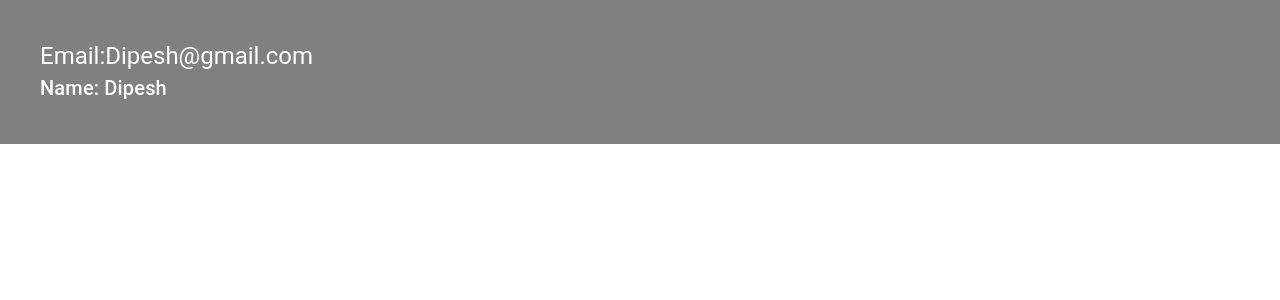
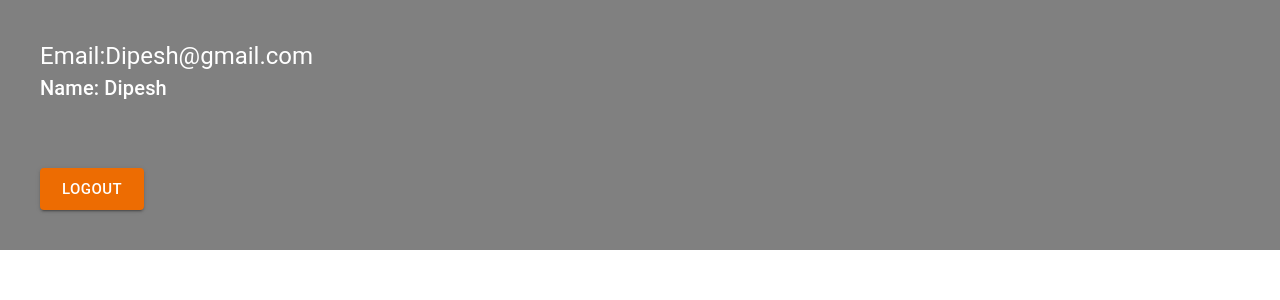
Before and after one commit to dipesh-develops/frontend-Authentication-and-Dashboard-React, a React (Create React App) app: page /dashboard in a window 1280 px wide. Shown: the top 300 px of the page. Built offline with nearby package versions, Linux system fonts and the light colour scheme.

Commit message:
dashboard

```diff
--- a/src/components/pages/Dashboard.jsx
+++ b/src/components/pages/Dashboard.jsx
@@ -1,7 +1,13 @@
 import React from "react";
 import { Button, CssBaseline, Grid, Typography } from "@mui/material";
+import { useNavigate } from "react-router-dom";
 
 const Dashboard = () => {
+  const navigate = useNavigate();
+  const handleLogout = () => {
+    console.log("logout clicked");
+    navigate("/login");
+  };
   return (
     <>
       <CssBaseline />
@@ -14,6 +20,15 @@ const Dashboard = () => {
           {/* static email and name */}
           <Typography variant="h5">Email:Dipesh@gmail.com</Typography>
           <Typography variant="h6">Name: Dipesh</Typography>
+          <Button
+            variant="contained"
+            color="warning"
+            size="large"
+            onClick={handleLogout}
+            sx={{ mt: 8 }}
+          >
+            Logout
+          </Button>
         </Grid>
         <Grid item sm={8}></Grid>
       </Grid>
```
